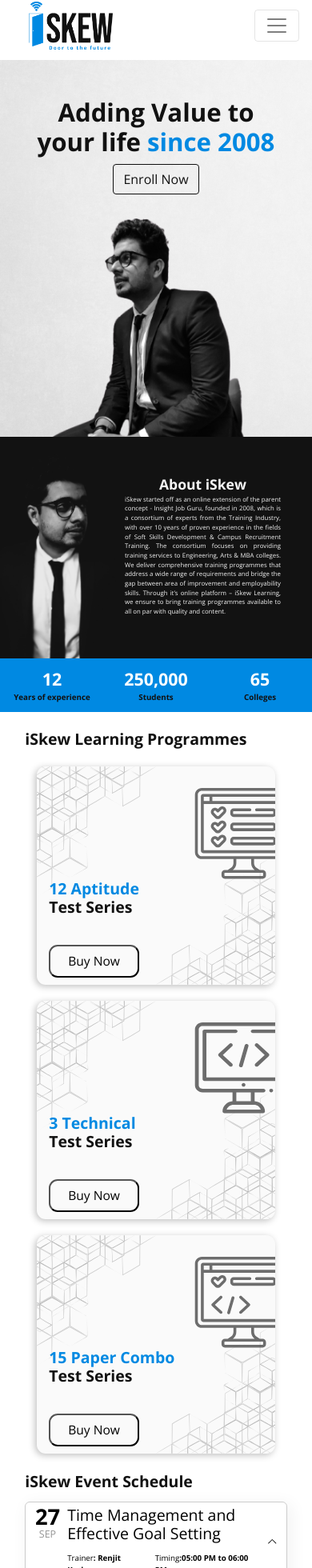
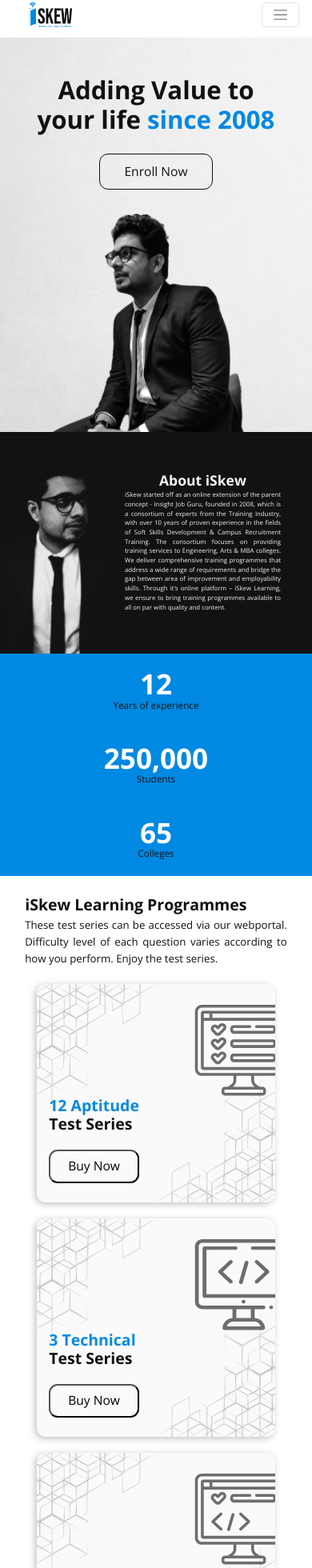
Before and after one commit to Hari-07/iskew-learning, a Vue app: page / in a window 390 px wide. Shown: the part 11-1971 px from the top of the page at 80% size. Built offline with nearby package versions, Linux system fonts and the light colour scheme.

Commit message:
alignment issues fix

```diff
--- a/src/components/NavMenu.vue
+++ b/src/components/NavMenu.vue
@@ -1,10 +1,10 @@
 <template>
 	<div id="navComponent">
-		<b-navbar toggleable="md" class="nav">
+		<b-navbar toggleable="lg" class="nav">
 			<b-navbar-brand class="mr-auto" href="#">
 				<img class="brand-logo" src="@/assets/iskew-white.png" alt="Logo">
 			</b-navbar-brand>
-			<b-navbar-toggle target="nav-collapse"></b-navbar-toggle>
+			<b-navbar-toggle class="hambutton" target="nav-collapse"></b-navbar-toggle>
 			<b-collapse id="nav-collapse" is-nav>
 				<b-navbar-nav class="ml-auto align-items-center" pills>
 					<b-nav-item to="/" class="navlink"> Home </b-nav-item>
@@ -26,7 +26,7 @@
 <style scoped>
 
 .brand-logo{
-	height:60px;
+	width: 8vw;
 	margin-left: 5vw;
 }
 
@@ -58,4 +58,13 @@
 	color:white
 }
 
+.hambutton{
+	font-size: 14px;
+}
+
+@media (max-width: 576px){
+	.brand-logo{
+		width: 14vw;
+	}
+}
 </style>
--- a/src/components/homepage/Banner.vue
+++ b/src/components/homepage/Banner.vue
@@ -39,7 +39,7 @@
 .quoteBox{
 	text-align: left;
 	/* min-width: 550px; */
-	margin-top:12vw ;
+	margin-top:10vw ;
 	margin-left: 10%;
 }
 
@@ -52,6 +52,10 @@
 .enrollbutton {
 	border-color: #111111;
 	color: #111111;
+	font-size: 1.2vw;
+	margin-top: 15px;
+	padding: 10px 30px;
+	border-radius: 11px;
 }
 
 .enrollbutton:hover {
@@ -87,6 +91,11 @@
 	.bannerquote{
 		font-size: 8vw;
 	}
+
+	.enrollbutton{
+		font-size: 4vw;
+
+	}
 }
 
 </style>
--- a/src/components/homepage/EventCard.vue
+++ b/src/components/homepage/EventCard.vue
@@ -41,10 +41,11 @@
 	background-size: 50%;
 	background-repeat: no-repeat;
 	background-position: bottom right;
+
 }
 #card:hover {
-	transform: scale(1.02);
-	transition-duration: 300ms;
+	transform: scale(1.07);
+	transition-duration: 200ms;
 }
 #card2{
 	height: 100%;
@@ -84,8 +85,8 @@
 
 .programtitle{
 	text-align: left;
-	margin-left: 15px;
-	font-size: 1.8vw;
+	margin-left: 30px;
+	font-size: 2vw;
 	line-height: 1.2;
 	font-weight: bold;
 }
@@ -96,8 +97,8 @@
 
 .enrollbuttoncard{
 	text-align: left;
-	margin-left: 15px;
-	padding-top: 16%;
+	margin-left: 30px;
+	padding-top: 10%;
 }
 .cardbutton{
 	background:#FAFAFA;
@@ -120,10 +121,12 @@
 	}
 
 	.programtitle{
-		font-size:5vw
+		font-size:5vw;
+		margin-left: 15px;
 	}
 	.enrollbuttoncard{
-		padding-top:12%;
+		padding-top:7%;
+		margin-left: 15px;
 	}
 	.cardbutton{
 		font-size: 4vw;
--- a/src/components/homepage/EventListItems.vue
+++ b/src/components/homepage/EventListItems.vue
@@ -8,12 +8,13 @@
 			<div class="eventdetails">
 				<div class="eventtitle">{{ title }}</div>
 				<div class="eventsubtext">
-					<div class="eventtrainer">Trainer<strong>: {{ trainer }}</strong></div>
-					<div class="eventtiming">Timing<strong>:{{ time }} </strong></div>
+					<div class="eventtrainer">Instructor:  <strong>{{ trainer }}</strong></div>
+					<div class="eventtiming">Timing:  <strong>{{ time }} </strong></div>
 				</div>
 			</div>
 			<div class="stateIcon" :class={open:toggled}>
-				<b-icon-chevron-down></b-icon-chevron-down>
+				<b-icon-caret-down v-if="toggled" ></b-icon-caret-down>
+				<b-icon-caret-down-fill v-else ></b-icon-caret-down-fill>
 			</div>
 		</div>
 		<div class="schedulecontent" :class={open:toggled}>
@@ -33,13 +34,12 @@
 </template>
 
 <script>
-import { BIconChevronDown } from 'bootstrap-vue'
+import { BIconCaretDownFill,BIconCaretDown } from 'bootstrap-vue'
 
 
 export default {
 	name: 'EventListEntry',
 	props: {
-		index: String,
 		date: String,
 		month: String,
 		title: String,
@@ -48,7 +48,8 @@
 		formLink: String
 	},
 	components: {
-		BIconChevronDown
+		BIconCaretDownFill,
+		BIconCaretDown
 	},
 	data(){
 		return {
@@ -61,7 +62,8 @@
 <style>
 
 #eventlistentry {
-	border-bottom: 2px solid #202020;
+	border-bottom: 0.5px solid #202020;
+	margin-top:2vw
 }
 
 .schedulebutton{
@@ -92,6 +94,8 @@
 .schedulemonth{
 	color: #959595;
 	font-size: 1.05vw;
+	margin-top:2px;
+	letter-spacing: 2.8px;
 }
 
 .eventdetails{
@@ -103,8 +107,9 @@
 }
 
 .eventtitle{
-	font-size: 2.5vw;
-	line-height: 1.2;
+	font-size: 2vw;
+	margin: 1.3vw 0 0 0;
+	line-height: 0.5;
 }
 
 .eventsubtext {
@@ -113,11 +118,11 @@
 }
 
 .eventtrainer{
-	font-size: 1.15vw;
+	font-size: 1vw;
 }
 .eventtiming {
 	padding-left:15vw;
-	font-size: 1.15vw;
+	font-size: 1vw;
 }
 
 .stateIcon {
@@ -153,7 +158,7 @@
 	padding: 0.6vw 2.4vw;
 	background: #111111;
 	color: white;
-	border-radius: 8px;
+	border-radius: 11px;
 	outline: none;
 	border:none;
 }
@@ -166,13 +171,14 @@
 		font-size: 3.2vw;
 	}
 	.eventtitle{
-		font-size:5vw
+		font-size:4vw;
+		line-height: 1;
 	}
 	.eventtrainer{
 		font-size: 2.5vw;
 	}
 	.eventtiming {
-		padding-left:2.1vw;
+		padding-left:6vw;
 		font-size: 2.5vw;
 	}
 	.schedulecontent{
--- a/src/components/homepage/Events.vue
+++ b/src/components/homepage/Events.vue
@@ -2,6 +2,7 @@
 	<div id="events">
 		<div class= "eventheader">
 			iSkew Learning Programmes
+			<div class="eventheadersubtext">These test series can be accessed via our webportal. Difficulty level of each question varies according to how you perform. Enjoy the test series.</div>
 		</div>
 		<div class="eventcards">
 			<b-container>
@@ -17,7 +18,7 @@
 				iSkew Event Schedule
 			</div>
 			<div class="eventlistitems">
-				<EventListEntry index=0 date=27 month="SEP" title="Time Management and Effective Goal Setting" trainer="Renjit Keshav" time="05:00 PM to 06:00 PM" formLink="https://forms.gle/tUarmAbB9h7Y6SDo7"/>
+				<EventListEntry date=27 month="SEP" title="Time Management and Effective Goal Setting" trainer="Renjit Keshav" time="5 PM to 6 PM" formLink="https://forms.gle/tUarmAbB9h7Y6SDo7"/>
 			</div>
 		</div>
 	</div>
@@ -45,8 +46,14 @@
 .eventheader {
 	text-align: left;
 	width: 100%;
-	font-size: 2.5vw;
+	font-size: 3vw;
 	font-weight: bold;
+	line-height: 1.6;
+}
+.eventheadersubtext{
+	font-size: 1vw;
+	font-weight: 400;
+
 }
 
 .eventcard {
@@ -65,7 +72,7 @@
 .eventlistitems {
 	border: 0.2px solid rgba(0, 0, 0, 0.2);
 	padding: 1vw 3vw;
-	border-radius: 6px;
+	border-radius: 11px;
 	box-shadow: 4px 4px 20px 2px rgba(0, 0, 0, 0.05);
 }
 
@@ -82,6 +89,11 @@
 		font-weight: bold;
 	}
 
+	.eventheadersubtext{
+		font-size: 3.4vw;
+		text-align: justify;
+	}
+
 	.eventlisttitle {
 		text-align: left;
 		width: 100%;
--- a/src/components/homepage/Footer.vue
+++ b/src/components/homepage/Footer.vue
@@ -4,7 +4,6 @@
 			<a href="https://www.linkedin.com/company/i-skew/mycompany/"><dile-social-icon class="socialicon" icon="linkedin"></dile-social-icon></a>
 			<a href="https://www.instagram.com/i_skew/"><dile-social-icon class="socialicon" icon="instagram"></dile-social-icon></a>
 			<a href="https://www.instagram.com/i_skew/"><dile-social-icon class="socialicon" icon="youtube"></dile-social-icon></a>
-			<p class="socialicon">#iskewlearning</p>
 		</div>
 		<div class="brandfooter">
 			<img class="brandfooterlogo" src="@/assets/iskew-black.png" alt="Logo">
@@ -15,7 +14,7 @@
 				iskewlearning@gmail.com
 			</div>
 			<div>
-				+91 90209 37077
+
 			</div>
 		</div>
 	</div>
@@ -46,25 +45,26 @@
 .socialicon {
 	margin: 10px;
 	--dile-social-icon-color:white;
+	--dile-social-icon-size:2vw;
 	color:white;
 }
 
 .brandfooterlogo{
-	width: 150px;
+	width: 100px;
 	margin-top:20px
 }
 
 .hrstyle{
-  margin: 25px 75px;
+  margin: 25px 30px;
 	border:none;
 	height:2px;
 	background: #4A4A4A;
 }
 .footercontactinfo {
 	color:white;
-	margin:0 10vw 2.5vw 10vw;
+	margin:0 30px 2.5vw 30px;
 	display:flex;
-	font-size: 1.8vw;
+	font-size: 1.3vw;
 	justify-content: space-between;
 }
 
@@ -73,6 +73,13 @@
 		margin: 0 5vw 20px 5vw;
 		font-size: 3.5vw;
 	}
+
+	.socialicon {
+		margin: 10px;
+		--dile-social-icon-color:white;
+		--dile-social-icon-size:8vw;
+		color:white;
+	}
 }
 
 </style>
--- a/src/components/homepage/Info.vue
+++ b/src/components/homepage/Info.vue
@@ -78,7 +78,7 @@
 
 .content{
 	height: 100%;
-	padding: 8.4% 18%;
+	padding: 18% 12%;
 }
 
 .contentheading {
@@ -88,8 +88,9 @@
 }
 
 .contenttext{
-	text-align: justify;
-	font-size: 1.3vw;
+	text-align: left;
+	font-size: 1.1vw;
+	line-height: 1.5;
 }
 
 @media (max-width: 576px){
@@ -124,6 +125,7 @@
 	}
 	.contenttext{
 		font-size: 2vw;
+		text-align: justify;
 	}
 	.infocontainer{
 		display: flex;
--- a/src/components/homepage/Stats.vue
+++ b/src/components/homepage/Stats.vue
@@ -1,17 +1,27 @@
 <template>
 	<div class="bluestrip">
+		<b-container >
+			<b-row>
+				<b-col sm="4">
 					<div class="stat">
 						<div class="statvalue">12</div>
 						<div class="stattag">Years of experience</div>
 					</div>
+				</b-col>
+				<b-col sm="4">
 					<div class="stat">
 						<div class="statvalue">250,000</div>
 						<div class="stattag">Students</div>
 					</div>
+				</b-col>
+				<b-col sm="4">
 					<div class="stat">
 						<div class="statvalue">65</div>
 						<div class="stattag">Colleges</div>
 					</div>
+				</b-col>
+			</b-row>
+		</b-container>
 	</div>
 </template>
 
@@ -29,31 +39,31 @@
 
 .stat{
 	width: 100%;
-	padding: 30px 0;
+	padding: 90px 0;
 }
 
 .statvalue{
 	font-weight: bold;
 	color: white;
-	font-size: 3vw;
+	font-size: 5vw;
+	line-height: 1;
 }
 
 .stattag{
 	color: #111111;
-	font-weight: bold;
-	font-size: 1.5vw;
+	font-size: 1.2vw;
 }
 
 @media (max-width: 576px){
 	.stat{
-		padding:10px 0;
+		padding:20px 0;
 	}
 
 	.statvalue{
-		font-size: 5.5vw;
+		font-size: 9vw;
 	}
 	.stattag{
-		font-size: 2.5vw;
+		font-size: 3vw;
 	}
 
 }
```
Also changed, not shown: src/assets/CardBG2.svg (added), src/assets/CardBGFlip2.svg (added). Lines whose indentation alone changed are shown as unchanged.
